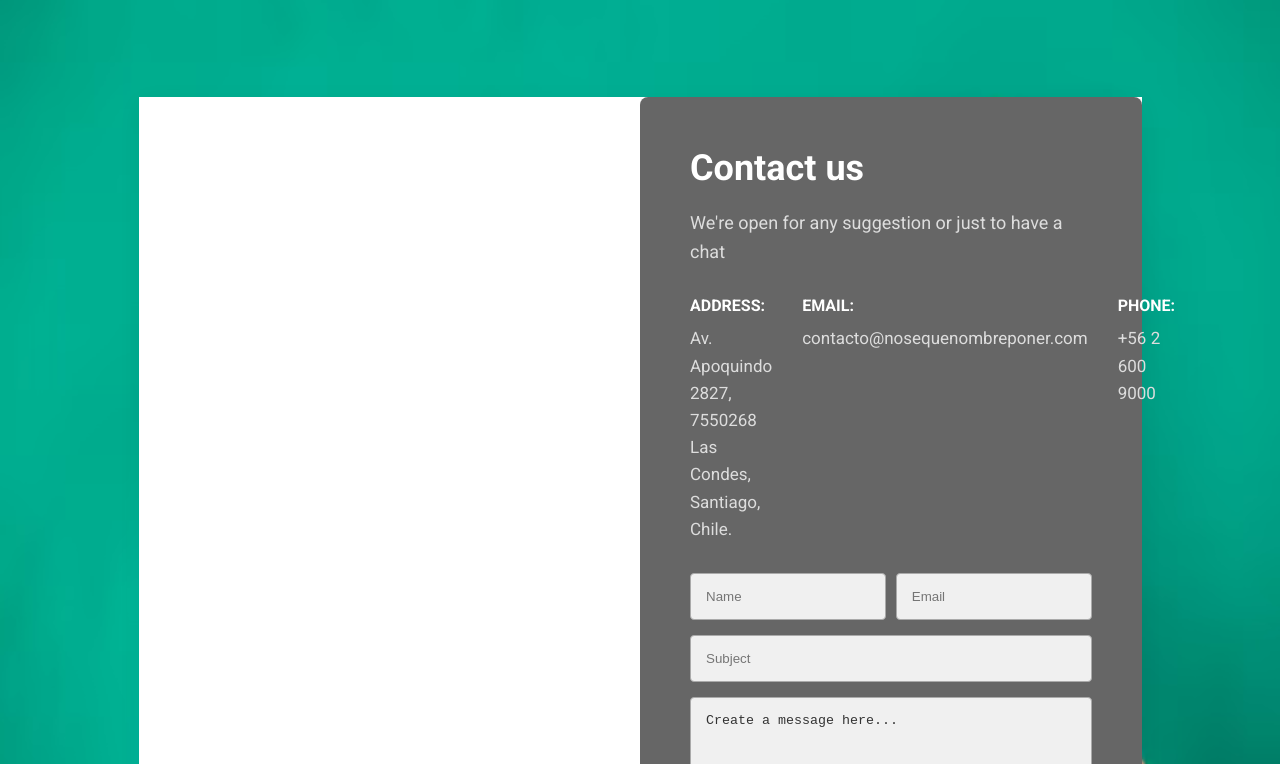
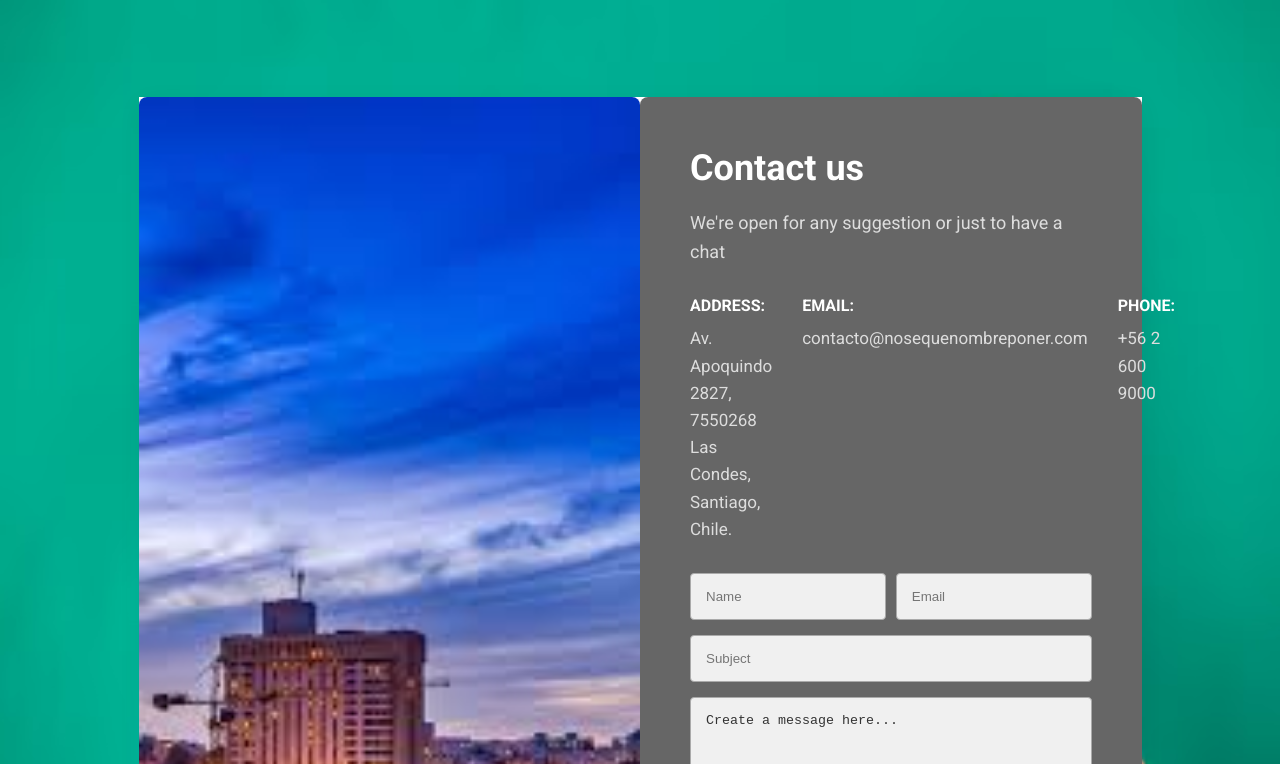
Before and after one commit to giovanniberetta/ProyectoSemestral, a React (Create React App) app in the folder my-react-app/: page /contact in a window 1280 px wide. Shown: the part 716-1480 px from the top of the page. Built offline with nearby package versions, Linux system fonts and the light colour scheme; the HTML template or start-up script is replaced by a standard one.

Commit message:
AAAAAAAAAAAAAAAA

```diff
--- a/my-react-app/src/components/contact/Contact.jsx
+++ b/my-react-app/src/components/contact/Contact.jsx
@@ -9,8 +9,10 @@ const Contact = () => {
       <Back title='Contact us' />
       <section className='contacts padding'>
         <div className='container shadow flexSB'>
-          <div className='left row'>
-          </div>
+        <div className='left row'>
+          <img src="/images/contacto.webp" alt="Contact" />
+            </div>
+
           <div className='right row'>
             <h1>Contact us</h1>
             <p>We're open for any suggestion or just to have a chat</p>
--- a/my-react-app/src/components/contact/contact.css
+++ b/my-react-app/src/components/contact/contact.css
@@ -18,6 +18,11 @@
 .contacts p {
   color: #ddd; /* Color más claro para mayor contraste */
   line-height: 1.6; /* Mejora la legibilidad */
+}
+.contacts .left img {
+  width: 100%; /* O ajusta el tamaño según sea necesario */
+  height: auto;
+  border-radius: 8px; /* Si deseas esquinas redondeadas */
 }
 
 .contacts .right {
```
Also changed, not shown: my-react-app/public/images/contacto.webp (added).
